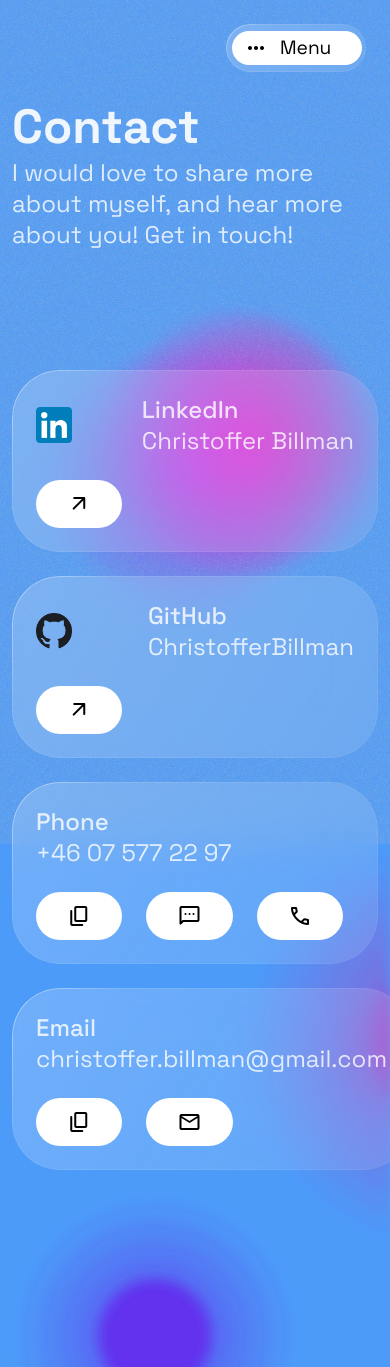
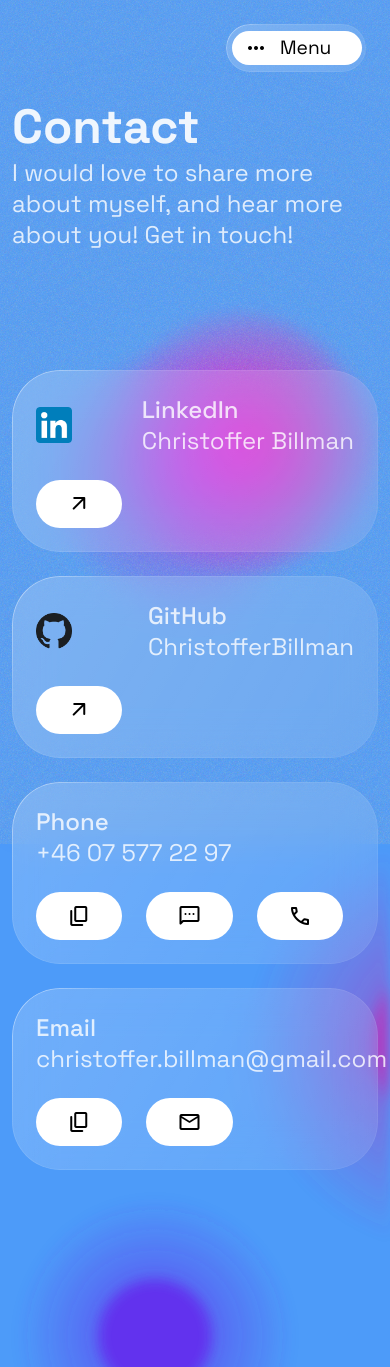
Before and after one commit to ChristofferBillman/portfolio-v5, a React (Vite) app: page /contact in a window 390 px wide. Shown: the top 1367 px of the page. Built offline with nearby package versions, Linux system fonts and the light colour scheme.

Commit message:
fix: quick fix for mobile. still not finished.

```diff
--- a/src/components/ContactCard/ContactCard.module.css
+++ b/src/components/ContactCard/ContactCard.module.css
@@ -43,6 +43,7 @@
 
 @media (width <= 800px) {
 	.container {
+		box-sizing: border-box;
 		width: 100%;
 	}
 }
--- a/src/pages/Contact.tsx
+++ b/src/pages/Contact.tsx
@@ -36,7 +36,7 @@ export default function Contact() {
 						title={translation.Phone}
 						info='+46 07 577 22 97'
 						copy
-						href={['sms:+46075772297', 'tel:+46075772297']}
+						href={['sms:+46705772297', 'tel:+46705772297']}
 					/>
 					<ContactCard
 						title={translation.Email}
```
